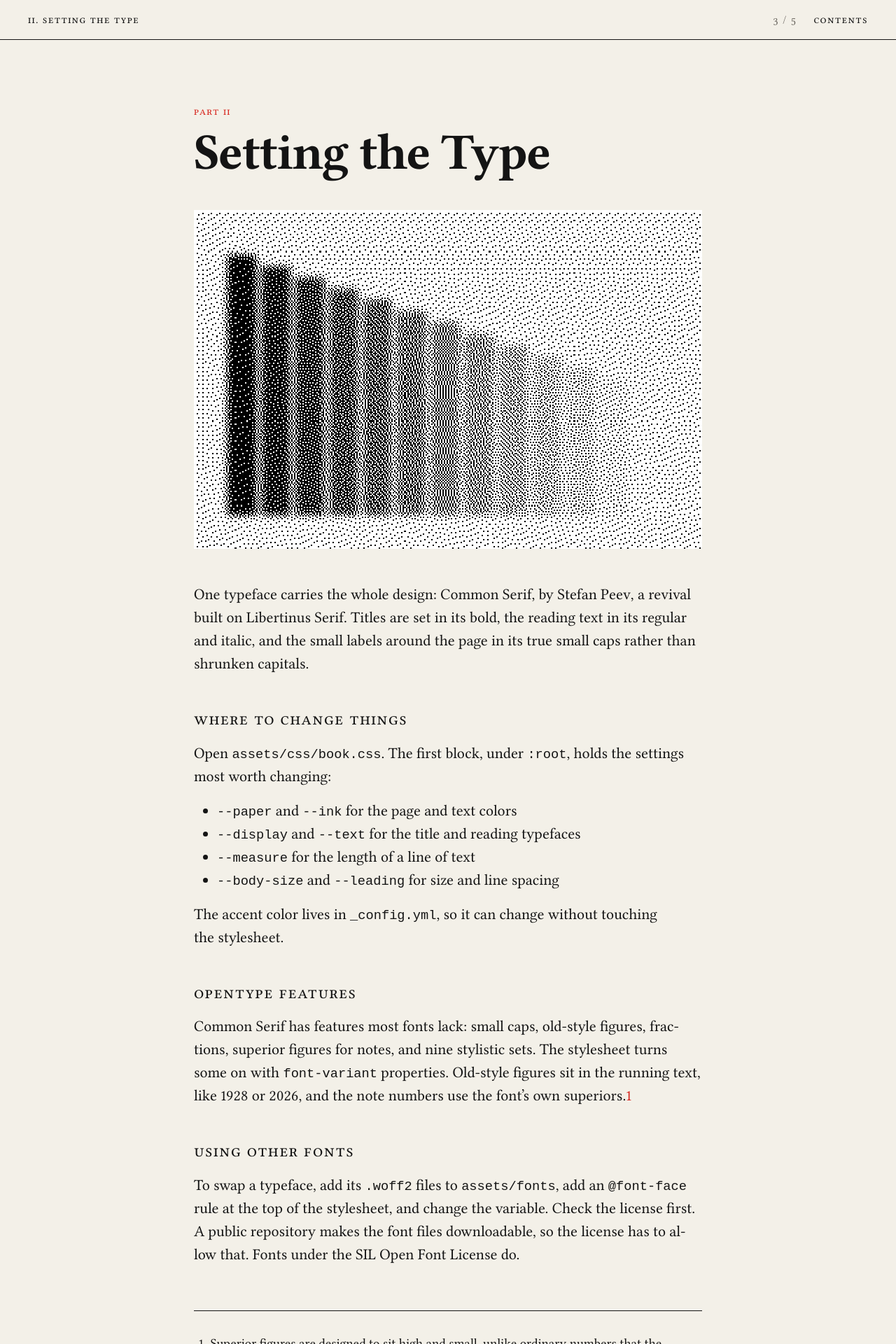
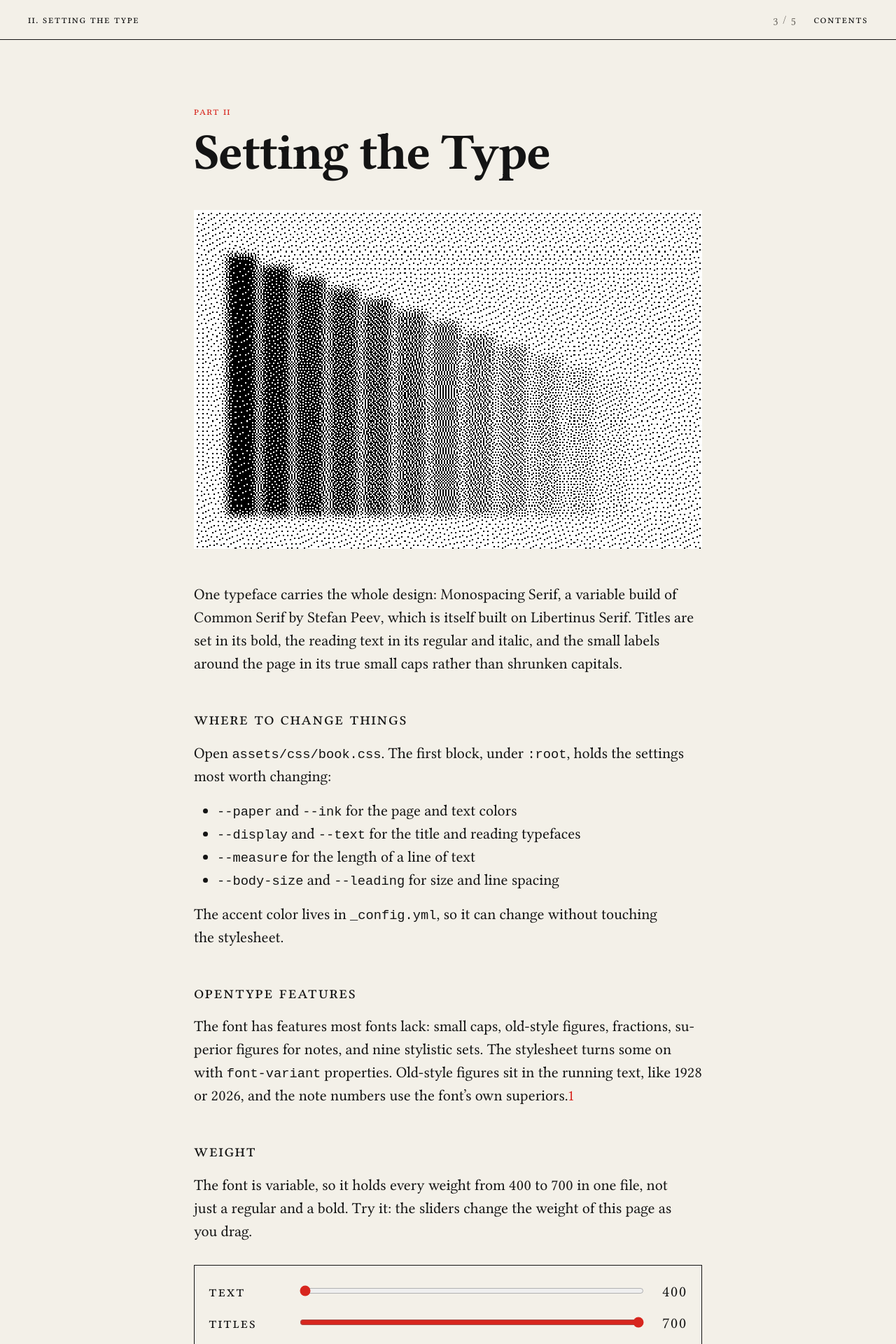
Before and after one commit to monospac-ing/book-template, a Jekyll site: the page built from _chapters/02-type.md, in a window 1280 px wide. Shown: the top 1920 px of the page at 70% size. Built offline with Jekyll 4.4.1, drawn with Linux system fonts in a browser that asks for light colours; some of the changed text lies outside the part shown.

Commit message:
Switch to a variable build of Common Serif, with a weight slider
Monospacing Serif: Common Serif 1.049 built as variable fonts (wght 400-700,
roman and italic) from the project's UFO sources, renamed because "Common
Serif" is a Reserved Font Name. Fixes the apostrophe being positioned as a
combining mark, builds kerning from kerning.plist to match the release, and
corrects the italic g spacing to match 1.049. Latin subset, WOFF2: 183 KB for
both styles, down from 715 KB. Changes are logged in assets/fonts/FONTLOG.txt.

Weights are CSS variables (--text-weight, --title-weight), and Part II has
sliders that change them live.

Co-Authored-By: Claude Opus 5.5 <noreply@anthropic.com>
Claude-Session: https://claude.ai/code/session_01W1uKeeiRB8PtnNiu1gtQ4F

```diff
--- a/_chapters/02-type.md
+++ b/_chapters/02-type.md
@@ -7,7 +7,7 @@ image: /assets/images/sample-2.png
 image_alt: Dithered vertical bars stepping from dark to light
 ---
 
-One typeface carries the whole design: Common Serif, by Stefan Peev, a revival built on Libertinus Serif. Titles are set in its bold, the reading text in its regular and italic, and the small labels around the page in its true small caps rather than shrunken capitals.
+One typeface carries the whole design: Monospacing Serif, a variable build of Common Serif by Stefan Peev, which is itself built on Libertinus Serif. Titles are set in its bold, the reading text in its regular and italic, and the small labels around the page in its true small caps rather than shrunken capitals.
 
 ## Where to change things
 
@@ -22,7 +22,19 @@ The accent color lives in `_config.yml`, so it can change without touching the s
 
 ## OpenType features
 
-Common Serif has features most fonts lack: small caps, old-style figures, fractions, superior figures for notes, and nine stylistic sets. The stylesheet turns some on with `font-variant` properties. Old-style figures sit in the running text, like 1928 or 2026, and the note numbers use the font's own superiors.[^1]
+The font has features most fonts lack: small caps, old-style figures, fractions, superior figures for notes, and nine stylistic sets. The stylesheet turns some on with `font-variant` properties. Old-style figures sit in the running text, like 1928 or 2026, and the note numbers use the font's own superiors.[^1]
+
+## Weight
+
+The font is variable, so it holds every weight from 400 to 700 in one file, not just a regular and a bold. Try it: the sliders change the weight of this page as you drag.
+
+<div class="weight-tool" data-weight-tool markdown="0">
+  <label>Text <input type="range" min="400" max="700" step="5" value="400" data-var="--text-weight"><output>400</output></label>
+  <label>Titles <input type="range" min="400" max="700" step="5" value="700" data-var="--title-weight"><output>700</output></label>
+  <code></code>
+</div>
+
+To keep a setting, copy the line under the sliders into the `:root` block of `assets/css/book.css`. Text usually reads well between 400 and 480; light text on a dark page needs less weight than dark text on a light one.
 
 ## Using other fonts
 
--- a/assets/css/book.css
+++ b/assets/css/book.css
@@ -3,29 +3,21 @@
    Change the variables in :root first.
    ───────────────────────────────────────────── */
 
-/* Common Serif by Stefan Peev (SIL Open Font License), a fork of Libertinus Serif.
-   These are the complete fonts, converted to WOFF2 without changes. Do not subset
-   them under the same name: "Common Serif" is a Reserved Font Name, so a subset
-   would have to be renamed (see OFL-Common-Serif.txt). */
+/* Monospacing Serif: a variable build of Common Serif by Stefan Peev (SIL Open Font
+   License), with every weight from 400 to 700 in one file per style. It is renamed
+   because "Common Serif" is a Reserved Font Name; FONTLOG.txt lists the changes. */
 @font-face {
-  font-family: "Common Serif";
-  src: url("../fonts/CommonSerif-Regular.woff2") format("woff2");
-  font-weight: 400;
+  font-family: "Monospacing Serif";
+  src: url("../fonts/MonospacingSerif-VF.woff2") format("woff2");
+  font-weight: 400 700;
   font-style: normal;
   font-display: swap;
 }
 @font-face {
-  font-family: "Common Serif";
-  src: url("../fonts/CommonSerif-Italic.woff2") format("woff2");
-  font-weight: 400;
+  font-family: "Monospacing Serif";
+  src: url("../fonts/MonospacingSerif-Italic-VF.woff2") format("woff2");
+  font-weight: 400 700;
   font-style: italic;
-  font-display: swap;
-}
-@font-face {
-  font-family: "Common Serif";
-  src: url("../fonts/CommonSerif-Bold.woff2") format("woff2");
-  font-weight: 700;
-  font-style: normal;
   font-display: swap;
 }
 
@@ -36,8 +28,12 @@
   --rule: #141414;
   --accent: #d7261e;          /* overridden by `accent` in _config.yml */
 
-  --display: "Common Serif", "Libertinus Serif", Georgia, serif;   /* titles */
-  --text: "Common Serif", "Libertinus Serif", Georgia, serif;      /* reading text */
+  --display: "Monospacing Serif", "Libertinus Serif", Georgia, serif;   /* titles */
+  --text: "Monospacing Serif", "Libertinus Serif", Georgia, serif;      /* reading text */
+
+  /* The font is variable: any weight from 400 to 700 works, not just 400 and 700. */
+  --text-weight: 400;         /* reading text */
+  --title-weight: 700;        /* cover, part and contents titles */
 
   --measure: 33em;            /* line length of the reading column */
   --body-size: clamp(1.125rem, 1rem + 0.5vw, 1.375rem);
@@ -58,15 +54,12 @@ body {
   color: var(--ink);
   font-family: var(--text);
   font-size: var(--body-size);
+  font-weight: var(--text-weight);
   line-height: var(--leading);
   font-kerning: normal;
   font-variant-ligatures: common-ligatures;
   font-variant-numeric: oldstyle-nums proportional-nums;
   font-synthesis: none;       /* no fake bold italic: only real styles are used */
-  /* Common Serif 1.049 attaches the curly apostrophe (’) to the letter before it as if it
-     were an accent, pushing it under that letter. Turning off mark positioning fixes it.
-     Accented letters such as é or ř are single characters and are unaffected. */
-  font-feature-settings: "mark" 0;
   hanging-punctuation: first;
 }
 
@@ -78,7 +71,7 @@ img { max-width: 100%; height: auto; display: block; }
 .running-head, .cover__top, .turn__label, .colophon-line,
 .text__numeral, .toc__numeral, .running-head__folio {
   font-family: var(--text);
-  font-weight: 400;
+  font-weight: var(--text-weight);
   font-size: 1rem;
   letter-spacing: 0.08em;
   font-variant-caps: all-small-caps;      /* the font's real small caps (c2sc + smcp) */
@@ -110,7 +103,7 @@ img { max-width: 100%; height: auto; display: block; }
 .cover__title {
   margin: 0;
   font-family: var(--display);
-  font-weight: 700;
+  font-weight: var(--title-weight);
   font-size: clamp(3rem, min(18vw, 14vh), 14rem);   /* fits the cover in one screen; book.js shrinks it if a long word would overflow */
   line-height: 0.9;
   letter-spacing: -0.025em;
@@ -133,7 +126,7 @@ img { max-width: 100%; height: auto; display: block; }
 .cover__author {
   margin: 1rem 0 0;
   font-family: var(--display);
-  font-weight: 400;
+  font-weight: var(--text-weight);
   font-size: clamp(1.5rem, 1rem + 2vw, 2.75rem);
   font-variant-caps: all-small-caps;
   letter-spacing: 0.06em;
@@ -153,7 +146,7 @@ img { max-width: 100%; height: auto; display: block; }
 .text__title {
   margin: 0;
   font-family: var(--display);
-  font-weight: 700;
+  font-weight: var(--title-weight);
   font-size: clamp(2.5rem, 1.75rem + 3.5vw, 4.75rem);
   line-height: 0.95;
   letter-spacing: -0.02em;
@@ -176,14 +169,15 @@ img { max-width: 100%; height: auto; display: block; }
 .text__body h2 {
   margin: 3rem 0 1rem;
   font-family: var(--display);
-  font-weight: 400;
+  font-weight: var(--text-weight);
   font-size: 1.15em;
   line-height: 1.2;
   font-variant-caps: all-small-caps;
   letter-spacing: 0.06em;
 }
 .text__body h2 + p { text-indent: 0; }
-.text__body h3 { margin: 2rem 0 0.5rem; font-size: 1em; font-style: italic; font-weight: 400; }
+.text__body h3 { margin: 2rem 0 0.5rem; font-size: 1em; font-style: italic; font-weight: var(--text-weight); }
+strong, b { font-weight: max(700, var(--text-weight)); }
 .text__body blockquote {
   margin: 1.5rem 0;
   padding-left: 1.5em;
@@ -229,7 +223,7 @@ sup a, a.footnote, .reversefootnote { text-decoration: none; color: var(--accent
 .turn__title {
   display: block;
   font-family: var(--display);
-  font-weight: 700;
+  font-weight: var(--title-weight);
   font-size: clamp(1.5rem, 1rem + 2vw, 2.5rem);
   line-height: 1;
   letter-spacing: -0.01em;
@@ -246,7 +240,7 @@ sup a, a.footnote, .reversefootnote { text-decoration: none; color: var(--accent
 .toc__title {
   margin: 0 0 2rem;
   font-family: var(--display);
-  font-weight: 700;
+  font-weight: var(--title-weight);
   font-size: clamp(3rem, 2rem + 5vw, 7rem);
   line-height: 0.9;
   letter-spacing: -0.025em;
@@ -273,7 +267,7 @@ sup a, a.footnote, .reversefootnote { text-decoration: none; color: var(--accent
   grid-column: 2;
   grid-row: 1;
   font-family: var(--display);
-  font-weight: 700;
+  font-weight: var(--title-weight);
   font-size: clamp(1.5rem, 1rem + 1.75vw, 2.5rem);
   line-height: 1.05;
   letter-spacing: -0.01em;
@@ -291,6 +285,25 @@ sup a, a.footnote, .reversefootnote { text-decoration: none; color: var(--accent
 }
 .colophon-line a { text-decoration: none; }
 
+/* ── Weight tool (Part II) ───────────────── */
+.weight-tool {
+  margin: 2rem 0;
+  padding: 1.25rem 1.25rem 1rem;
+  border: 1px solid var(--rule);
+}
+.weight-tool label {
+  display: grid;
+  grid-template-columns: 7rem 1fr 3rem;
+  align-items: center;
+  gap: 1rem;
+  margin-bottom: 0.75rem;
+  font-variant-caps: all-small-caps;
+  letter-spacing: 0.08em;
+}
+.weight-tool output { text-align: right; font-variant-numeric: lining-nums tabular-nums; }
+.weight-tool input[type="range"] { width: 100%; accent-color: var(--accent); }
+.weight-tool code { display: block; margin-top: 0.5rem; font-size: 0.8em; color: var(--muted); white-space: normal; }
+
 /* ── Phones ───────────────────────────────── */
 @media (max-width: 540px) {
   .running-head__folio { display: none; }          /* keep the head to one line */
@@ -303,6 +316,7 @@ sup a, a.footnote, .reversefootnote { text-decoration: none; color: var(--accent
   .toc__item a { grid-template-columns: 2.5rem 1fr auto; }
   .turn a { padding-bottom: 1.5rem; }
   .turn__title { font-size: 1.375rem; }
+  .weight-tool label { grid-template-columns: 3.75rem 1fr 2.5rem; gap: 0.75rem; }
 }
 
 /* ── Tablets ──────────────────────────────── */
--- a/assets/js/book.js
+++ b/assets/js/book.js
@@ -25,3 +25,21 @@ function fitCoverTitle() {
 }
 document.fonts.ready.then(fitCoverTitle);
 window.addEventListener("resize", fitCoverTitle);
+
+// Weight tool: sliders that change a CSS variable live, e.g. --text-weight.
+// Changes last only while the page is open; copy the line shown into book.css to keep them.
+document.querySelectorAll("[data-weight-tool]").forEach((tool) => {
+  const code = tool.querySelector("code");
+  const update = () => {
+    const lines = [];
+    tool.querySelectorAll("input[data-var]").forEach((input) => {
+      document.documentElement.style.setProperty(input.dataset.var, input.value);
+      const out = input.closest("label").querySelector("output");
+      if (out) out.textContent = input.value;
+      lines.push(`${input.dataset.var}: ${input.value};`);
+    });
+    if (code) code.textContent = lines.join("  ");
+  };
+  tool.addEventListener("input", update);
+  update();
+});
```
Also changed, not shown: _chapters/99-colophon.md (+1 -1 lines), assets/fonts/FONTLOG.txt (renamed from assets/fonts/FONTLOG-Common-Serif.txt, +28 -0 lines), README.md, assets/fonts/CommonSerif-Bold.woff2 (deleted), assets/fonts/CommonSerif-Italic.woff2 (deleted), assets/fonts/CommonSerif-Regular.woff2 (deleted), assets/fonts/MonospacingSerif-Italic-VF.woff2 (added), assets/fonts/MonospacingSerif-VF.woff2 (added), assets/fonts/OFL.txt (renamed from assets/fonts/OFL-Common-Serif.txt).
